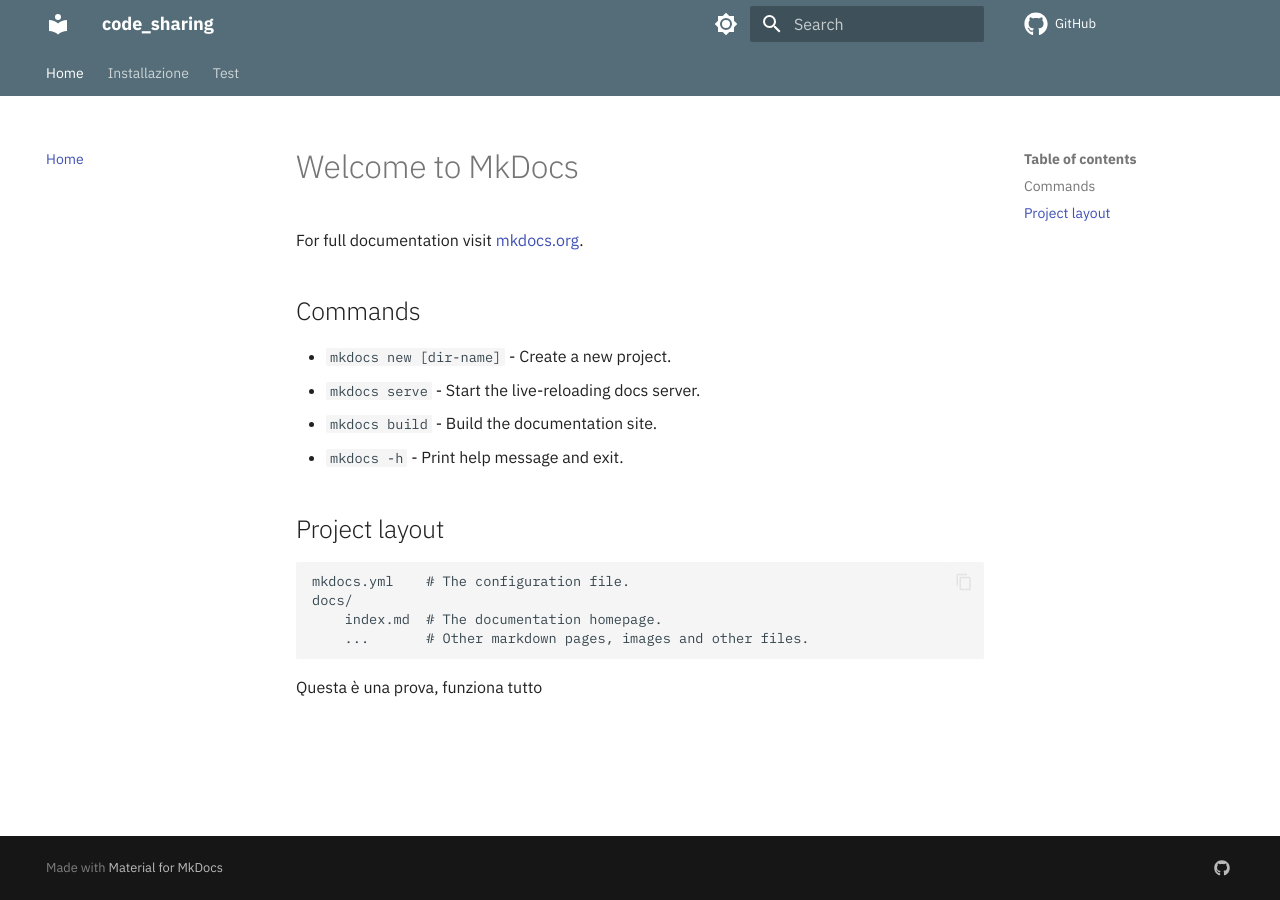
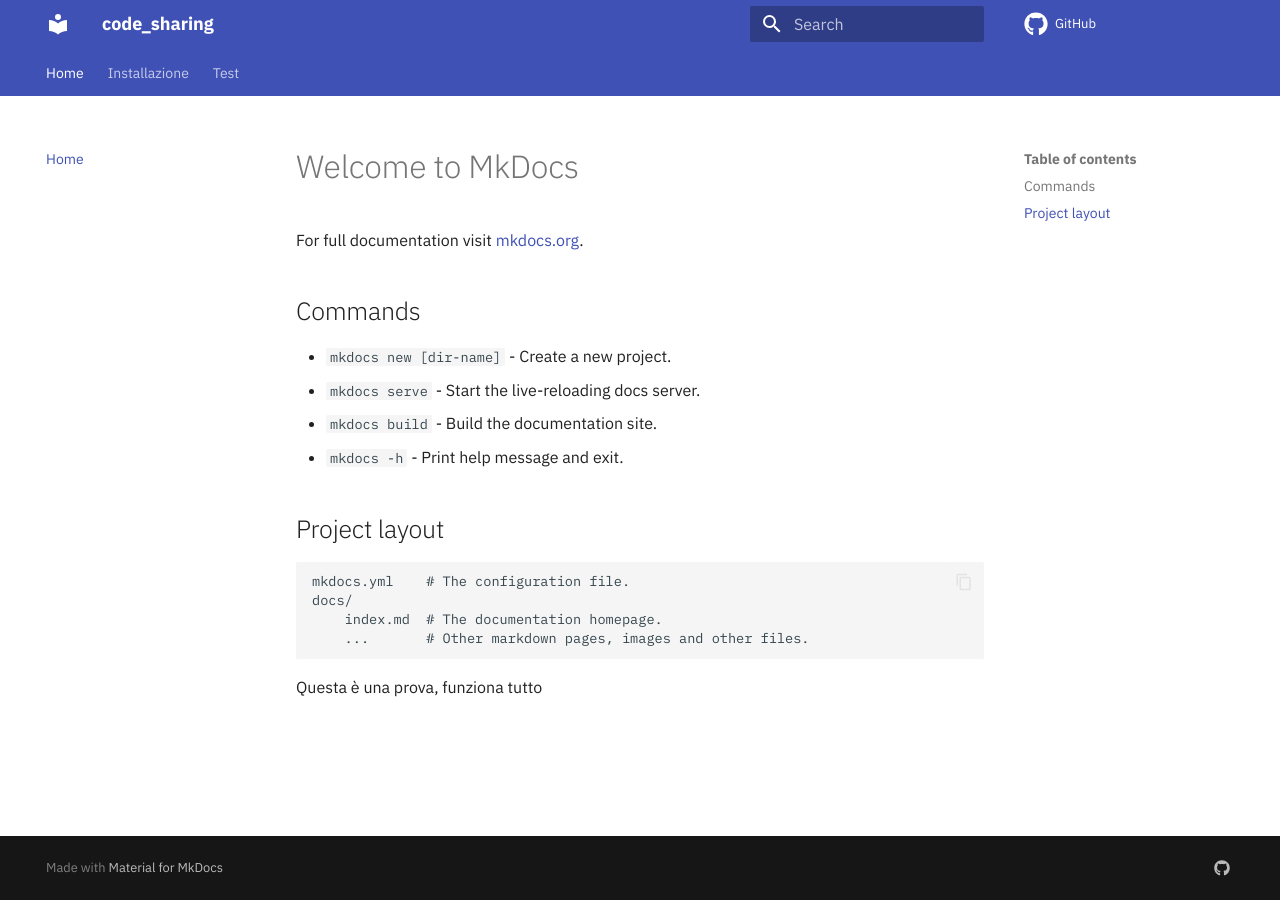
Before and after one commit to dvddmg/code_sharing, an MkDocs documentation site: the page built from docs/index.md, in a window 1280 px wide. Built offline with MkDocs 1.6.1 and Material for MkDocs 9.7.7, drawn with Linux system fonts in a browser that asks for light colours; comment, search, counter and statistics services are not loaded.

Commit message:
custom docs

```diff
--- a/mkdocs.yml
+++ b/mkdocs.yml
@@ -5,19 +5,10 @@ repo_url: https://github.com/dvddmg/code_sharing
 theme:
   name: material
   palette:
-    # bottone per switch light/dark
     - scheme: default
-      primary: blue grey
-      accent: orange
-      toggle:
-        icon: material/brightness-7
-        name: dark
-    - scheme: slate
-      primary: blue grey
-      accent: orange
-      toggle:
-        icon: material/brightness-4
-        name: litgh
+      primary: custom      # ← dice a Material di non applicare i suoi colori
+      accent: custom
+
   features:
     - navigation.tabs           # tabs in alto
     - navigation.sections       # sezioni espanse nella sidebar
```
